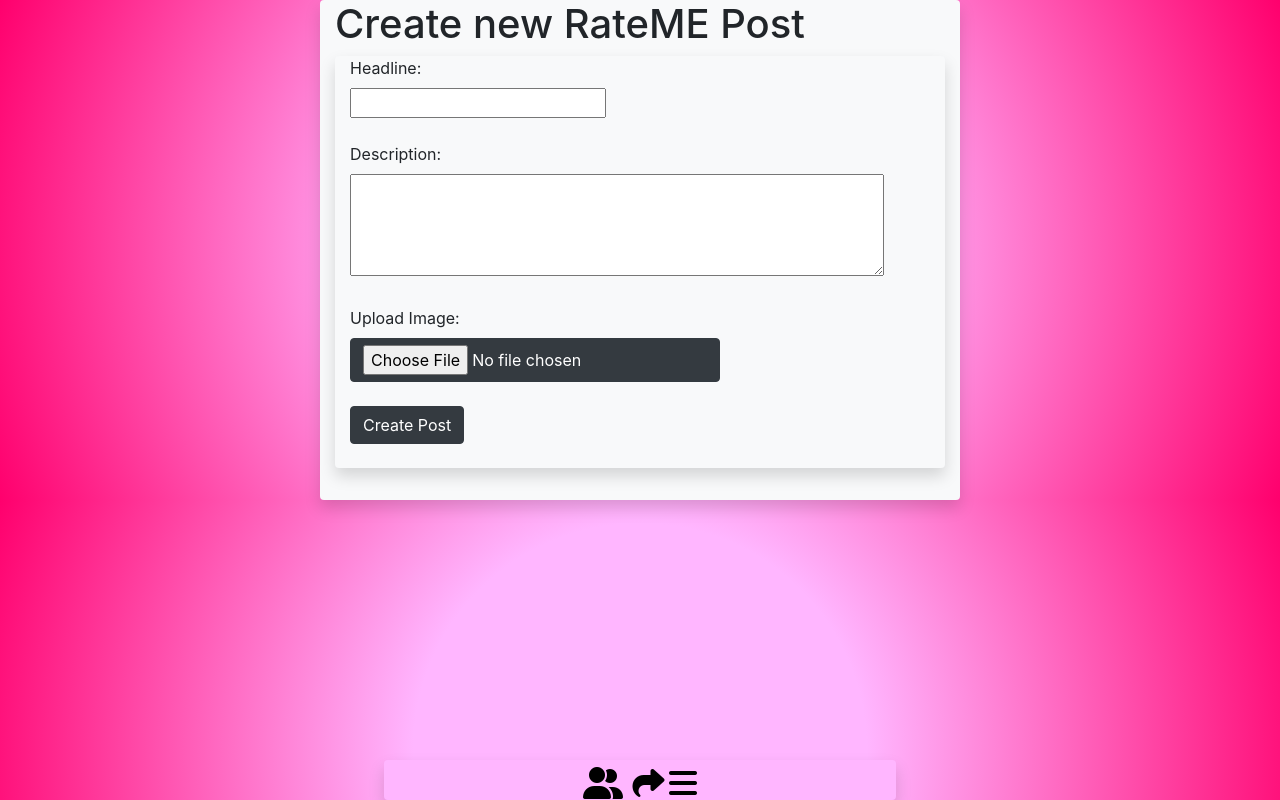
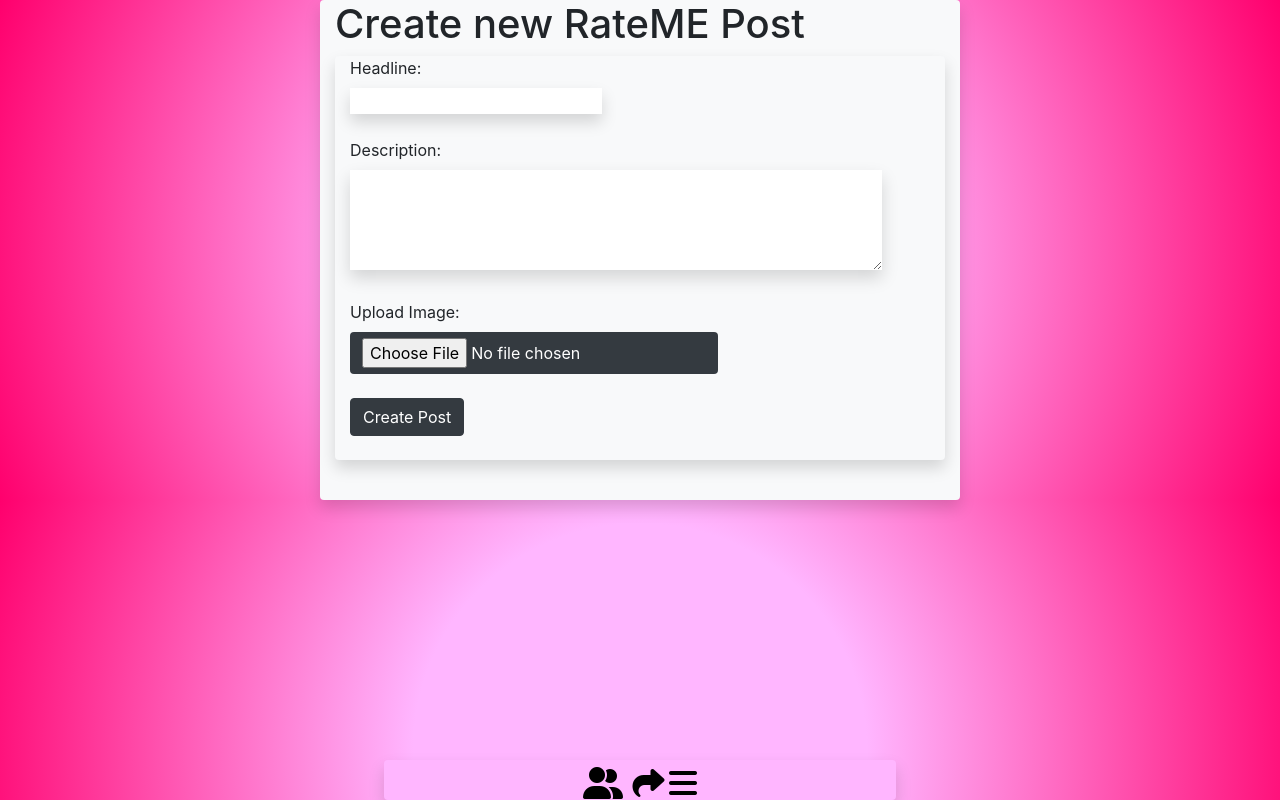
Before and after one commit to CyberHummel/Rate-ME, a PHP site: page /add_post.php in a window 1280 px wide. Run offline with PHP 8.4, Linux system fonts and the light colour scheme; some libraries are stand-ins or nearby versions.

Commit message:
Some CSS improvement

```diff
--- a/App/add_post.php
+++ b/App/add_post.php
@@ -19,13 +19,13 @@
     <div class="container rounded shadow mb-4 bg-light">
         <form action="create_post.php" method="POST">
             <label for="Healdline">Headline:</label><br>
-            <input type="text" id="Healdline" name="Healdline"><br><br>
+            <input type="text" id="Healdline" name="Healdline" style="border-width: 0" class="shadow"><br><br>
 
             <label for="Description">Description:</label><br>
-            <textarea id="Description" name="Description" rows="4" cols="50"></textarea><br><br>
+            <textarea id="Description" name="Description" rows="4" cols="50" style="border-width: 0" class="shadow"></textarea><br><br>
 
             <label for="image">Upload Image:</label><br>
-            <input type="file" id="image" name="image" class="btn btn-dark"><br><br>
+            <input type="file" id="image" name="image" class="btn btn-dark" style="border-width: 0" class="shadow"><br><br>
 
 
             <input type="submit" value="Create Post" class="btn btn-dark mb-4">
@@ -39,13 +39,13 @@
      style="height: 5%;background-color:rgb(255,182,255,1); width:40%;">
     <!-- einbettung in a tag um es als link benutzen zu können-->
     <a href="friends.php" style="text-decoration: none; color: black;">
-        <i class="fa-solid fa-user-group fa-2xl" style="margin-right: 1%; vertical-align: bottom;"></i>
+        <i class="fa-solid fa-user-group fa-2xl icon" style="margin-right: 1%; vertical-align: bottom;"></i>
     </a>
     <a href="home.php" style="text-decoration: none; color: black;">
-        <i class="fa-solid fa-share fa-2xl" style="vertical-align: bottom;"></i>
+        <i class="fa-solid fa-share fa-2xl icon" style="vertical-align: bottom;"></i>
     </a>
     <a href="profile_page.php" style="text-decoration: none; color: black;">
-        <i class="fa-solid fa-bars fa-2xl" style="vertical-align: bottom;"></i>
+        <i class="fa-solid fa-bars fa-2xl icon" style="vertical-align: bottom;"></i>
     </a>
 </div>
 
--- a/App/home.css
+++ b/App/home.css
@@ -27,3 +27,12 @@
     min-width: 100%;
     min-height: 100%;
 }
+
+html{
+    scroll-behavior: smooth;
+}
+
+
+.icon:hover {
+    color: blueviolet;
+}
--- a/App/post.php
+++ b/App/post.php
@@ -17,7 +17,7 @@ function show_post($postid) //Maximus
                 <img src="https://picsum.photos/50" alt="" class="profile-pic ml-2 mt-2">
                 <h6 class="ml-2">
                     <?php
-                    echo $postid;
+
                     $username = getPostCreator($postid);
                     echo $username;
 
```
Also changed, not shown: App/friends.php (+7 -3 lines), App/home.php (+7 -6 lines).
